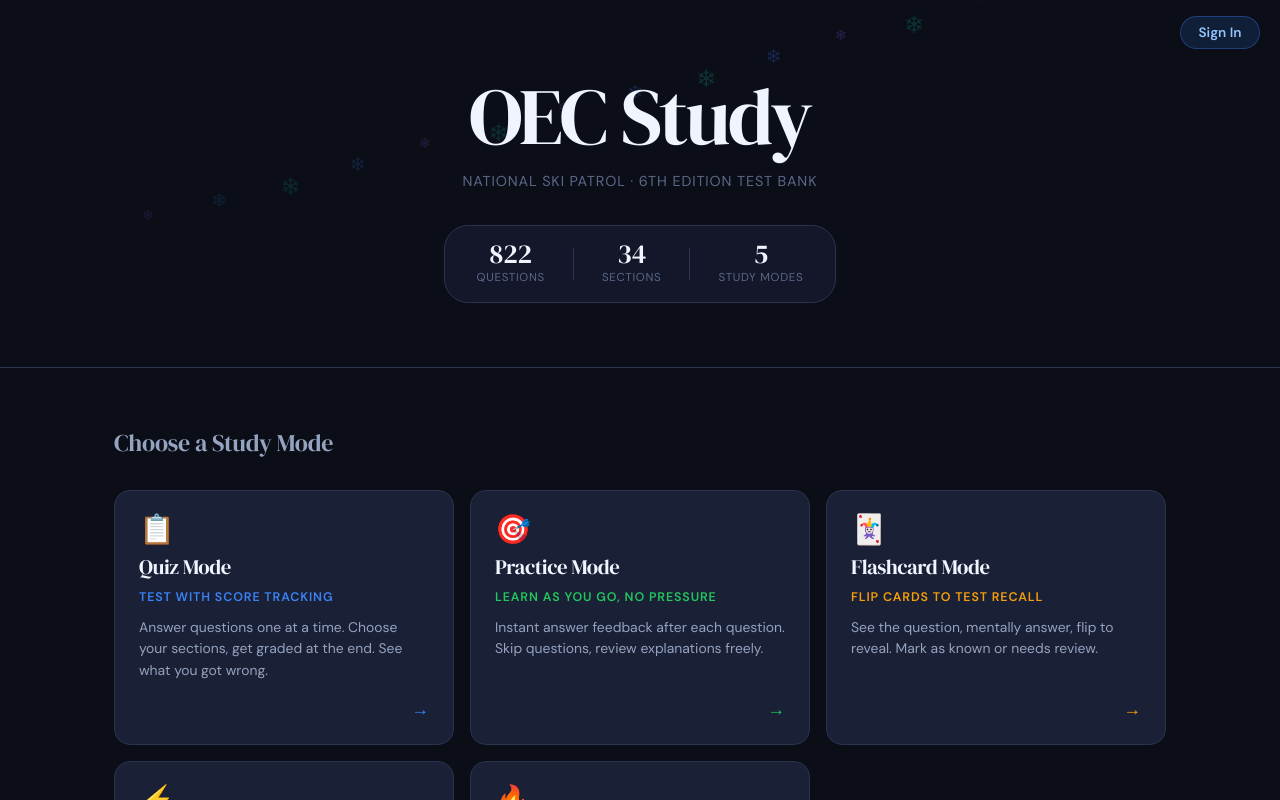
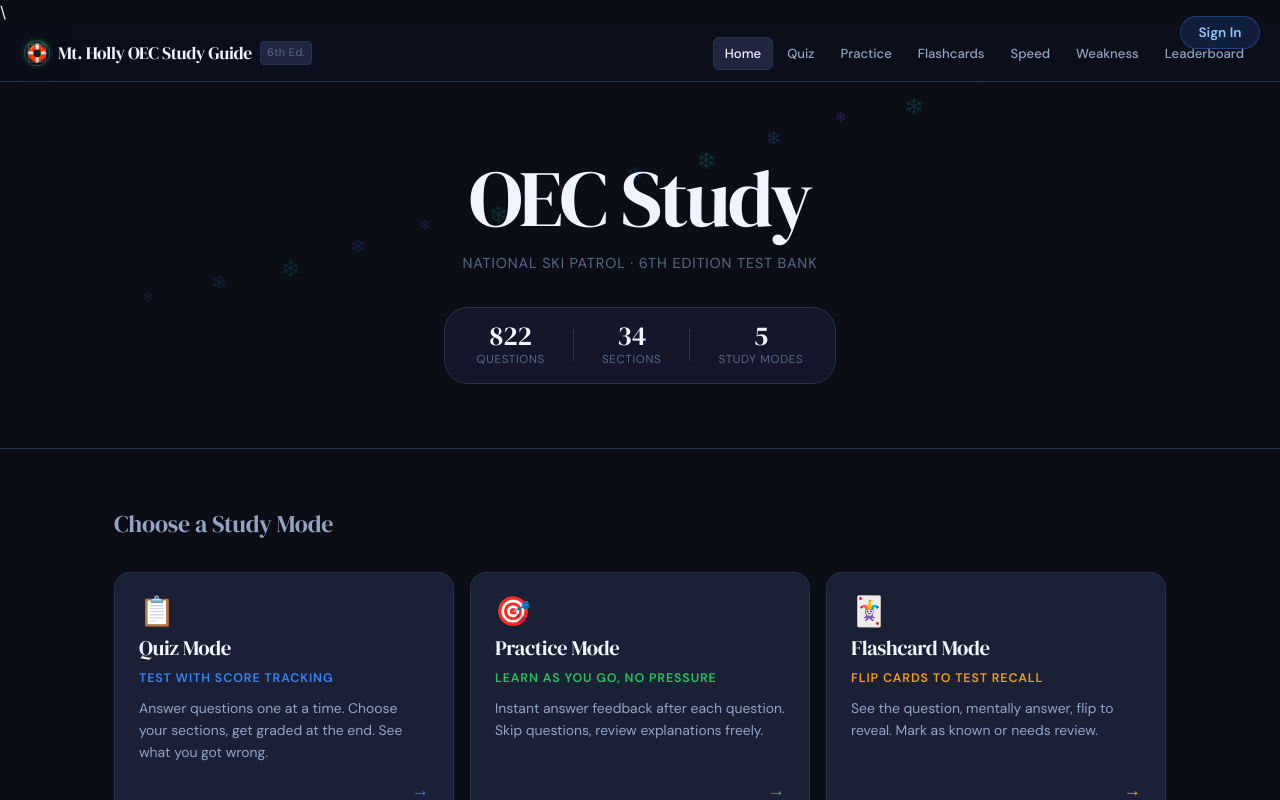
Before and after one commit to DeWittSolutionsLLC/OECTrainingApp6thEdition, a React (Create React App) app: page / in a window 1280 px wide. Shown: the top 800 px of the page. Built offline with nearby package versions, Linux system fonts and the light colour scheme; no server answers.

Commit message:
Updated Nav

```diff
--- a/src/App.jsx
+++ b/src/App.jsx
@@ -14,13 +14,12 @@
 import ProfilePage   from './pages/ProfilePage';
 import NavBar        from './components/NavBar';
 
-const navBar = () => <NavBar />
-
 export default function App() {
   return (
-    <BrowserRouter>
+    <BrowserRouter>\
+      <NavBar/>
       <AuthProvider>
-        <navBar/>
+
         <Routes>
           <Route path="/"            element={<Home />} />
           <Route path="/auth"        element={<AuthPage />} />
```
